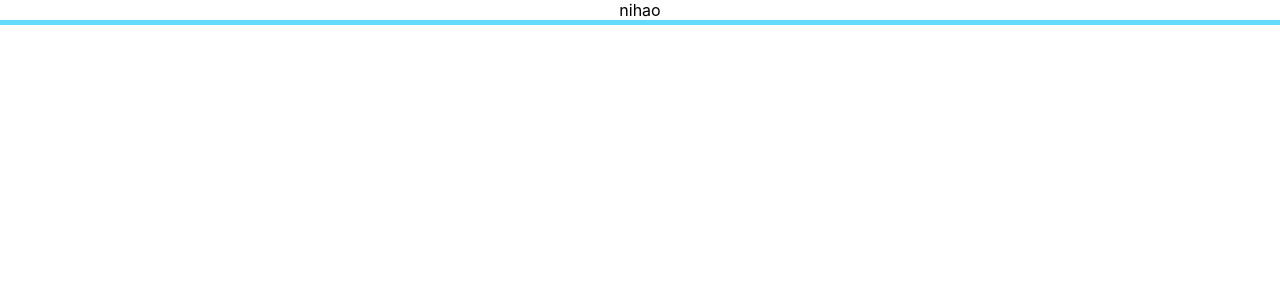
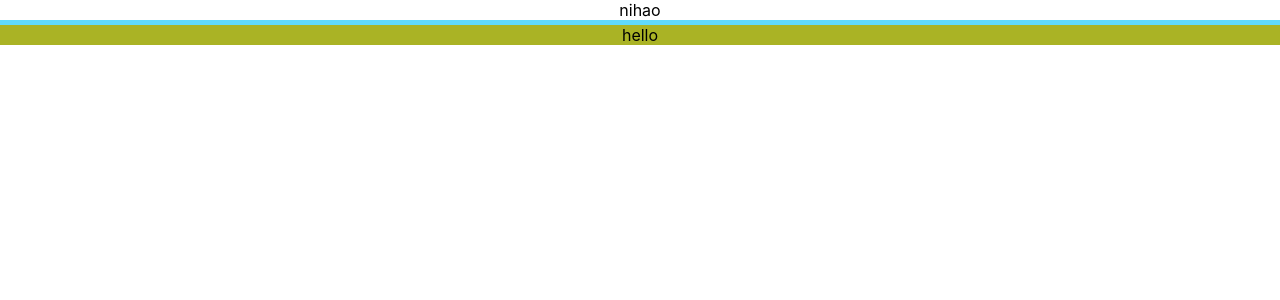
Before and after one commit to 616164124/react_boot, a React (Create React App) app: page / in a window 1280 px wide. Shown: the top 300 px of the page. Built offline with nearby package versions, Linux system fonts and the light colour scheme.

Commit message:
2021年5月9日

```diff
--- a/src/App.js
+++ b/src/App.js
@@ -1,11 +1,12 @@
 import './App.css';
 import Day01 from './components/Day01.jsx'
-
+import Day02 from './components/Day02/Day02.jsx'
 function App() {
     return (
         <div className="App">
             <Day01/>
             <div id="color"/>
+            <Day02/>
         </div>
     );
 }
--- /dev/null
+++ b/src/components/Day02/Day02.css
@@ -0,0 +1,3 @@
+#css01{
+    background-color: rgb(170, 179, 37);
+}
--- a/src/components/Day02/Day02.jsx
+++ b/src/components/Day02/Day02.jsx
@@ -1,10 +1,10 @@
 import React, { Component } from 'react'
-
+import './Day02.css';
 export default class Day02 extends Component {
     render() {
         return (
             <div>
-
+                <div id="css01" > hello</div>
             </div>
         )
     }
```
